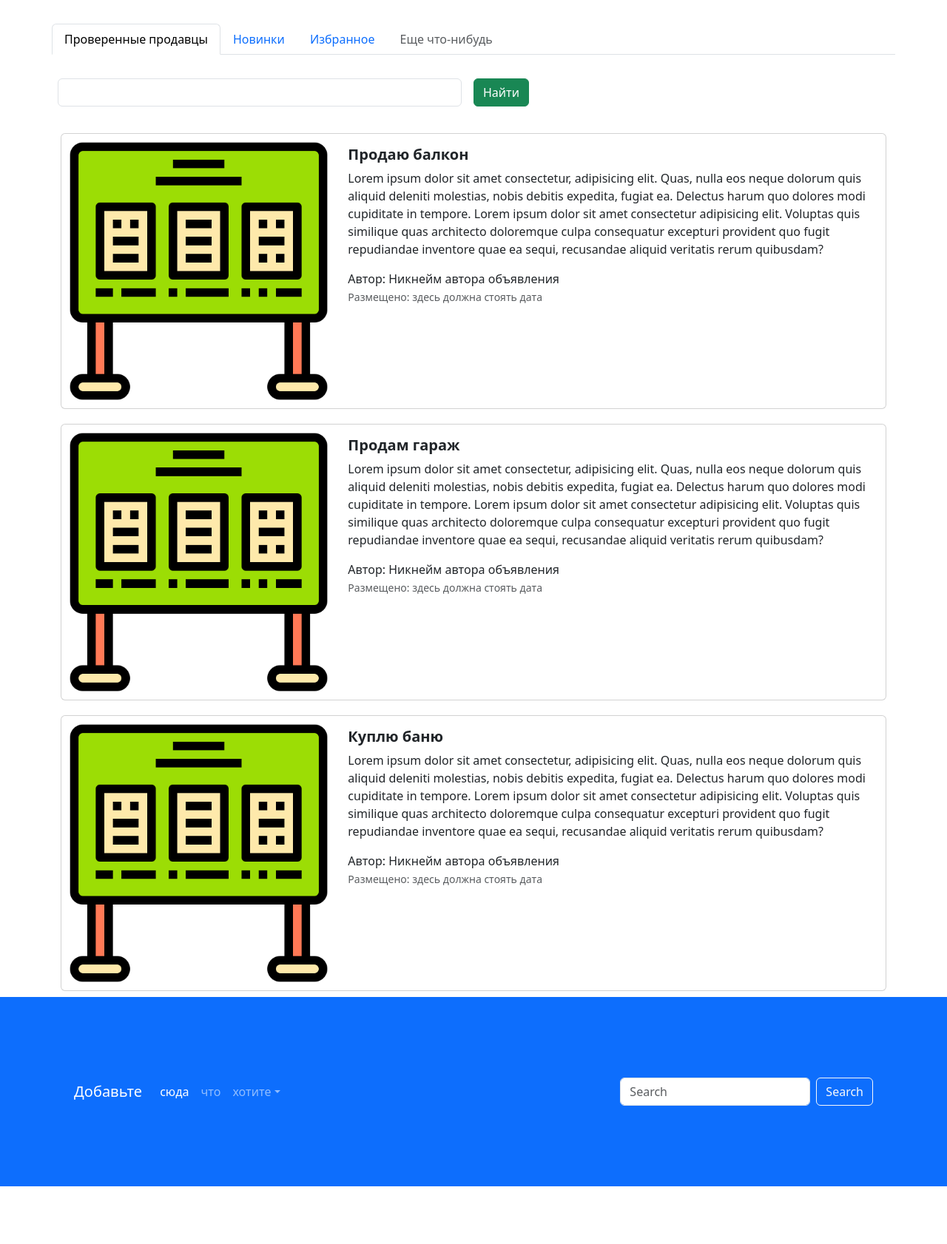
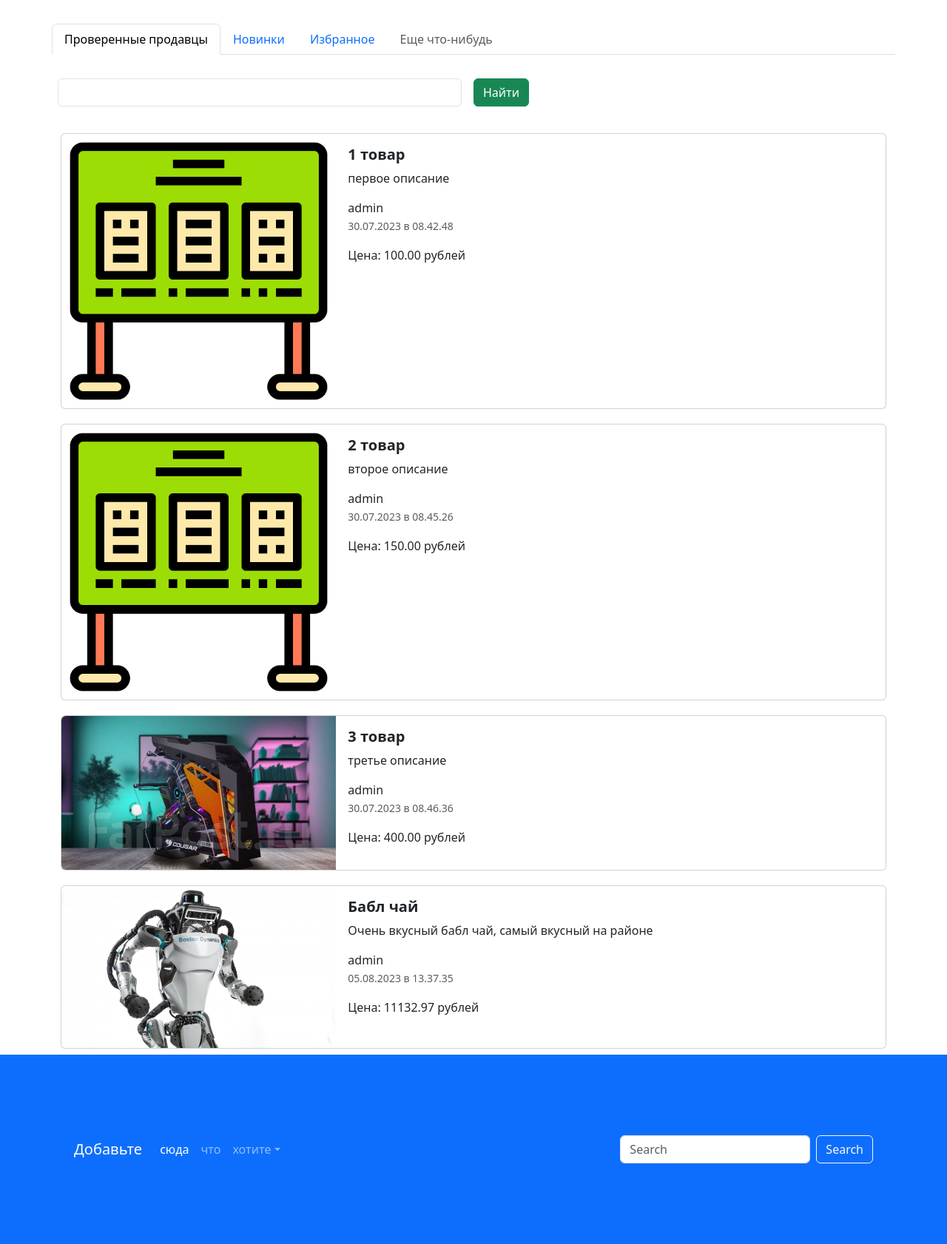
Before and after one commit to IvanGuzhov822/modul_4, a Django app: page / in a window 1280 px wide. Shown: the part 716-2398 px from the top of the page at 74% size. Before the commit the page ends 2320 px from the top, so only its background shows below. Run offline with Django 4.2, Linux system fonts and the light colour scheme; data comes from the database, SQL or seed files in the repository; both versions use the stored data as it was after the commit; some libraries are stand-ins or nearby versions.

Commit message:
Сделана домашка по 9 лекции

```diff
--- a/advertisements/advertisements/settings.py
+++ b/advertisements/advertisements/settings.py
@@ -121,6 +121,10 @@ USE_TZ = True
 STATICFILES_DIRS = [Path.joinpath(BASE_DIR, 'static')]
 STATIC_URL = 'static/'
 
+
+MEDIA_ROOT = Path.joinpath(BASE_DIR, 'media/')
+
+MEDIA_URL = 'media/'
 # Default primary key field type
 # https://docs.djangoproject.com/en/4.2/ref/settings/#default-auto-field
 
--- a/advertisements/advertisements/urls.py
+++ b/advertisements/advertisements/urls.py
@@ -14,6 +14,9 @@ Including another URLconf
     1. Import the include() function: from django.urls import include, path
     2. Add a URL to urlpatterns:  path('blog/', include('blog.urls'))
 """
+
+from django.conf import settings
+from django.conf.urls.static import static
 from django.contrib import admin
 from django.urls import path, include
 
@@ -22,3 +25,9 @@ urlpatterns = [
     path('', include('app_advertisements.urls')),
     path('lesson_4', include('app_lesson_4.urls'))
 ]
+
+if settings.DEBUG:
+    urlpatterns += static(
+        settings.MEDIA_URL,
+        document_root = settings.MEDIA_ROOT
+    )
--- a/advertisements/app_advertisements/admin.py
+++ b/advertisements/app_advertisements/admin.py
@@ -2,7 +2,7 @@ from django.contrib import admin
 from .models import Advertisement
 
 class AdvertisementAdmin(admin.ModelAdmin):
-    list_display = ['id', 'title', 'description', 'price', 'created_date', 'updated_date', 'auction']
+    list_display = ['id', 'title', 'description', 'price', 'created_date', 'updated_date', 'auction', 'get_html_image']
     list_filter = ['auction', 'created_at']
 
 
@@ -11,7 +11,7 @@ class AdvertisementAdmin(admin.ModelAdmin):
     fieldsets = (
         (
             'Общее', {
-                'fields': ('title', 'description')
+                'fields': ('title', 'description', 'image')
             }
         ),
         (
--- a/advertisements/app_advertisements/models.py
+++ b/advertisements/app_advertisements/models.py
@@ -1,10 +1,14 @@
 from django.db import models
 from django.contrib import admin
 from django.utils.html import format_html
-# Create your models here.
+from django.contrib.auth import get_user_model
 
 
+User = get_user_model()
+
 class Advertisement(models.Model):
+    image = models.ImageField('изображение', upload_to = 'advertisements/')
+
     title = models.CharField('заголовок', max_length=128)
 
     description = models.TextField('описание')
@@ -16,6 +20,10 @@ class Advertisement(models.Model):
     created_at = models.DateTimeField(auto_now_add=True)
 
     updated_at = models.DateTimeField(auto_now=True)
+
+    user = models.ForeignKey(User, verbose_name= 'Пользователь', on_delete=models.CASCADE)
+
+
 
     class Meta:
         db_table = 'advertisements'
@@ -30,6 +38,11 @@ class Advertisement(models.Model):
             return format_html('<span style = "color:green; font-weight: bold"> Сегодня в {} </span>', created_date)
         return self.created_at.strftime("%d.%m.%Y в %H.%M.%S")
 
+    @admin.display(description= "ИЗОБРАЖЕНИЕ")
+    def get_html_image(self):
+        if self.image:
+            return format_html('<img src = "{}" style = "max-width:80px; max-height:80px"', self.image.url)
+
 
 
     @admin.display(description= "Дата создания")
@@ -41,4 +54,4 @@ class Advertisement(models.Model):
             return format_html('<span style = "color:green; font-weight: bold"> Сегодня в {} </span>', created_date)
         return self.created_at.strftime("%d.%m.%Y в %H.%M.%S")
     def __str__(self):
-        return f'Advertisement(id = {self.id}, title = {self.title}, price = {self.price})'
+        return f'Advertisement(id = {self.id}, title = {self.title}, price = {self.price}, image = {self.image})'
--- a/advertisements/app_advertisements/views.py
+++ b/advertisements/app_advertisements/views.py
@@ -1,9 +1,16 @@
 from django.shortcuts import render
 from django.http import HttpResponse
-
+from .models import Advertisement
 
 def index(request):
-    return render(request, 'index.html')
+
+    ads = Advertisement.objects.all()
+
+    context = {
+        'advertisements' : ads
+    }
+
+    return render(request, 'index.html', context)
 def page1(request):
     return HttpResponse('Это новая страница')
 
--- a/advertisements/templates/index.html
+++ b/advertisements/templates/index.html
@@ -5,6 +5,8 @@
 {% block title %} Главная новая {% endblock %}
 
 {% block content %}
+
+<!--Панель навигации-->
 <ul class="nav nav-pills sticky-top bg-white nav-fill">
   <li class="nav-item">
     <a class="nav-link active" aria-current="page" href="{% url 'main-page' %}">
@@ -42,6 +44,8 @@
   </li>
 </ul>
 
+
+<!--Карусель-->
 <div id="carouselExampleControls" class="carousel slide bg-primary" data-bs-ride="carousel">
   <div class="carousel-inner">
     <div class="carousel-item active">
@@ -63,12 +67,18 @@
     <span class="visually-hidden">Следующий</span>
   </button>
 </div>
+
+<!--Контейнер 1-->
 <div class="container" style="margin: 50px;">
   <div class="display-2">
     <span class="badge bg-primary">В центре внимания</span>
   </div>
 </div>
+
+<!--Контейнер 2-->
 <div class="container">
+
+<!--Мини панель навигации-->
   <div class="row">
     <ul class="nav nav-tabs bg-white">
       <li class="nav-item">
@@ -93,90 +103,44 @@
       </div>
     </form>
   </div>
+
+
+<!--Список обьявлений-->
   <div class="col">
+    <!--Одно обьявление-->
+    {% for adv in advertisements %}
     <div class="card mb-2" style="max-width: 1200px; margin-top: 20px;">
       <div class="row g-0">
         <div class="col-md-4">
           <a href="advertisement.html" class="nav-link">
-            <img src="img/adv.png" class="img-fluid rounded-start" alt="Card title">
+            <img src="{% if adv.image %}{{adv.image.url}}{% else %}{% static 'img/adv.png' %}{% endif %}" class="img-fluid rounded-start" alt="Card title">
           </a>
         </div>
         <div class="col-md-8">
           <div class="card-body">
             <h5 class="card-title">
-              <a href="advertisement.html" class="nav-link"><strong>Продаю балкон</strong></a>
+              <a href="advertisement.html" class="nav-link"><strong>{{ adv.title }}</strong></a>
             </h5>
             <a href="advertisement.html" class="nav-link">
               <p class="card-text">
-                Lorem ipsum dolor sit amet consectetur, adipisicing elit. Quas, nulla eos neque dolorum quis aliquid
-                deleniti molestias, nobis debitis expedita, fugiat ea. Delectus harum quo dolores modi cupiditate in
-                tempore. Lorem ipsum dolor sit amet consectetur adipisicing elit. Voluptas quis similique quas
-                architecto doloremque culpa consequatur excepturi provident quo fugit repudiandae inventore quae ea
-                sequi, recusandae aliquid veritatis rerum quibusdam?
+                {{ adv.description }}
               </p>
-              <span>Автор: Никнейм автора объявления</span>
-              <p class="card-text"><small class="text-muted">Размещено: здесь должна стоять дата</small></p>
+              <span>{{ adv.user }}</span>
+              <p class="card-text"><small class="text-muted">{{ adv.created_date }}</small></p>
+              <span>Цена: {{ adv.price }} рублей</span>
             </a>
           </div>
         </div>
       </div>
     </div>
-    <div class="card mb-2" style="max-width: 1200px; margin-top: 20px;">
-      <div class="row g-0">
-        <div class="col-md-4">
-          <a href="advertisement.html" class="nav-link">
-            <img src="img/adv.png" class="img-fluid rounded-start" alt="Card title">
-          </a>
-        </div>
-        <div class="col-md-8">
-          <div class="card-body">
-            <h5 class="card-title">
-              <a href="advertisement.html" class="nav-link"><strong>Продам гараж</strong></a>
-            </h5>
-            <a href="advertisement.html" class="nav-link">
-              <p class="card-text">
-                Lorem ipsum dolor sit amet consectetur, adipisicing elit. Quas, nulla eos neque dolorum quis aliquid
-                deleniti molestias, nobis debitis expedita, fugiat ea. Delectus harum quo dolores modi cupiditate in
-                tempore. Lorem ipsum dolor sit amet consectetur adipisicing elit. Voluptas quis similique quas
-                architecto doloremque culpa consequatur excepturi provident quo fugit repudiandae inventore quae ea
-                sequi, recusandae aliquid veritatis rerum quibusdam?
-              </p>
-              <span>Автор: Никнейм автора объявления</span>
-              <p class="card-text"><small class="text-muted">Размещено: здесь должна стоять дата</small></p>
-            </a>
-          </div>
-        </div>
-      </div>
-    </div>
-    <div class="card mb-2" style="max-width: 1200px; margin-top: 20px;">
-      <div class="row g-0">
-        <div class="col-md-4">
-          <a href="advertisement.html" class="nav-link">
-            <img src="img/adv.png" class="img-fluid rounded-start" alt="Card title">
-          </a>
-        </div>
-        <div class="col-md-8">
-          <div class="card-body">
-            <h5 class="card-title">
-              <a href="advertisement.html" class="nav-link"><strong>Куплю баню</strong></a>
-            </h5>
-            <a href="advertisement.html" class="nav-link">
-              <p class="card-text">
-                Lorem ipsum dolor sit amet consectetur, adipisicing elit. Quas, nulla eos neque dolorum quis aliquid
-                deleniti molestias, nobis debitis expedita, fugiat ea. Delectus harum quo dolores modi cupiditate in
-                tempore. Lorem ipsum dolor sit amet consectetur adipisicing elit. Voluptas quis similique quas
-                architecto doloremque culpa consequatur excepturi provident quo fugit repudiandae inventore quae ea
-                sequi, recusandae aliquid veritatis rerum quibusdam?
-              </p>
-              <span>Автор: Никнейм автора объявления</span>
-              <p class="card-text"><small class="text-muted">Размещено: здесь должна стоять дата</small></p>
-            </a>
-          </div>
-        </div>
-      </div>
-    </div>
+
+    {% endfor %}
+
   </div>
 </div>
+
+
+<!--Подвал-->
 <footer style="padding: 100px;" class="bg-primary">
   <nav class="navbar navbar-expand-sm navbar-dark">
     <a class="navbar-brand" href="#">Добавьте</a>
```
Also changed, not shown: advertisements/app_advertisements/migrations/0003_advertisement_user.py (added), advertisements/app_advertisements/migrations/0004_advertisement_image.py (added), advertisements/db.sqlite3, advertisements/media/advertisements/pc.jpg (added), advertisements/media/advertisements/robot.jpg (added).
